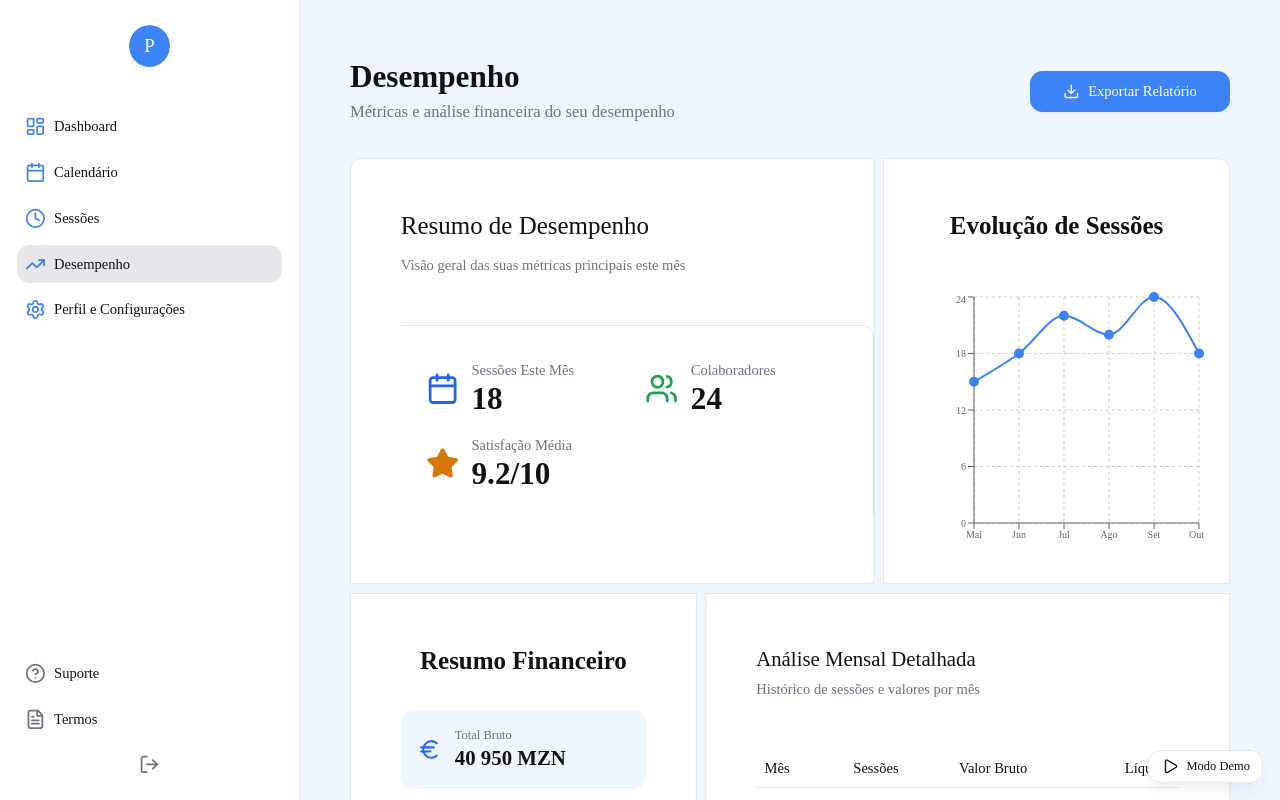
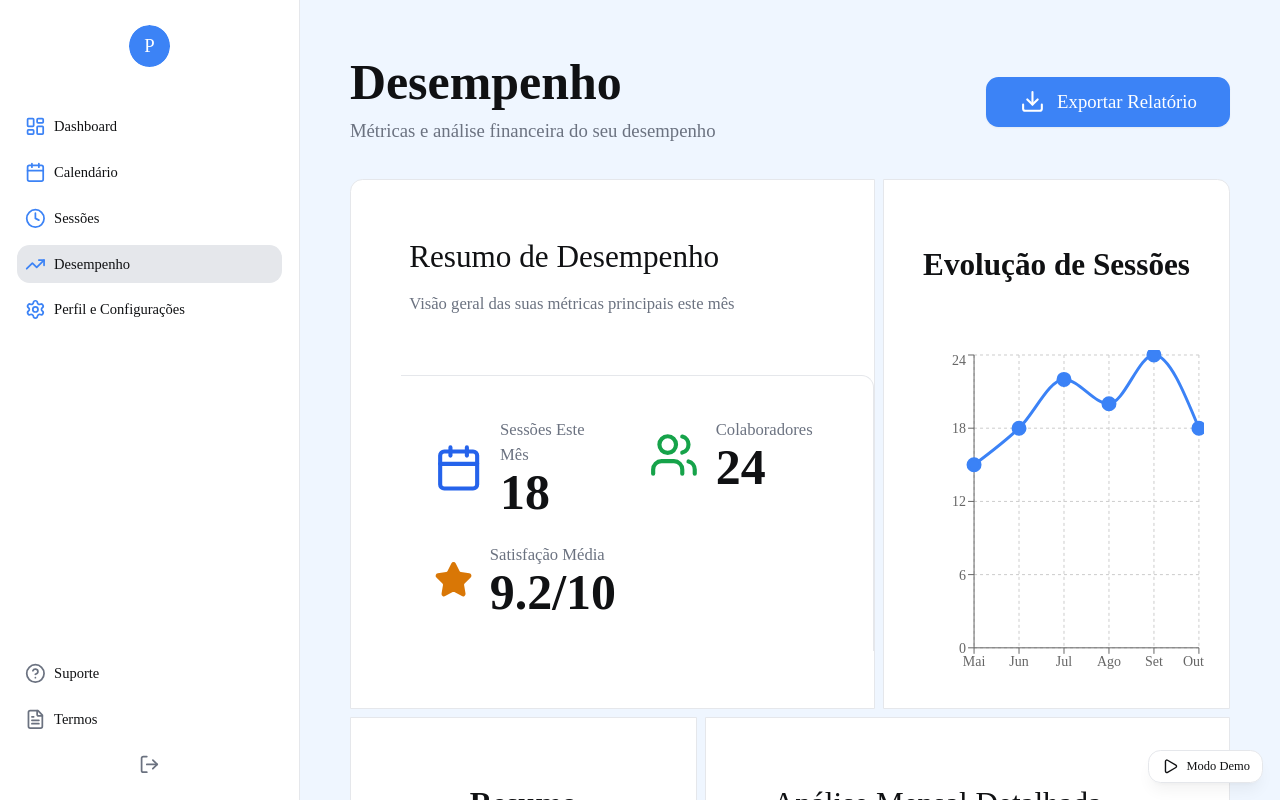
Before and after one commit to onhighmng/melhor-saude-final-57, a React (Vite) app: page /prestador/desempenho in a window 1280 px wide. Built offline with nearby package versions, Linux system fonts and the light colour scheme; a web font is replaced by a local one.

Commit message:
Refactor: Increase card element sizes

```diff
--- a/src/components/ui/prestador-performance-features.tsx
+++ b/src/components/ui/prestador-performance-features.tsx
@@ -53,8 +53,8 @@ export function PrestadorPerformanceFeatures({
         {/* Header with Export Button */}
         <div className="flex items-center justify-between mb-8">
           <div>
-            <h1 className="text-3xl font-bold text-foreground">Desempenho</h1>
-            <p className="text-muted-foreground mt-1">
+            <h1 className="text-5xl font-bold text-foreground">Desempenho</h1>
+            <p className="text-muted-foreground mt-2 text-lg">
               Métricas e análise financeira do seu desempenho
             </p>
           </div>
@@ -63,16 +63,16 @@ export function PrestadorPerformanceFeatures({
             onClick={onExportReport}
             disabled={isExporting}
             size="lg"
-            className="gap-2"
+            className="gap-3 text-lg px-8 py-6"
           >
             {isExporting ? (
               <>
-                <div className="animate-spin rounded-full h-4 w-4 border-b-2 border-white"></div>
+                <div className="animate-spin rounded-full h-6 w-6 border-b-2 border-white"></div>
                 Gerando...
               </>
             ) : (
               <>
-                <Download className="h-4 w-4" />
+                <Download className="h-6 w-6" />
                 Exportar Relatório
               </>
             )}
@@ -83,37 +83,37 @@ export function PrestadorPerformanceFeatures({
           {/* Performance Summary Card - Top Left */}
           <Card className="group overflow-hidden shadow-black/5 sm:col-span-3 sm:rounded-none sm:rounded-tl-xl">
             <CardHeader>
-              <div className="md:p-6">
-                <p className="font-medium text-2xl">Resumo de Desempenho</p>
-                <p className="text-muted-foreground mt-3 max-w-sm text-sm">Visão geral das suas métricas principais este mês</p>
+              <div className="md:p-8">
+                <p className="font-medium text-3xl">Resumo de Desempenho</p>
+                <p className="text-muted-foreground mt-4 max-w-sm text-base">Visão geral das suas métricas principais este mês</p>
               </div>
             </CardHeader>
 
             <div className="relative h-fit pl-6 md:pl-12">
               <div className="bg-background overflow-hidden rounded-tr-lg border-r border-t pr-2 pt-2 dark:bg-zinc-950">
-                <div className="p-6 grid grid-cols-2 gap-6">
-                  <div className="space-y-4">
-                    <div className="flex items-center gap-3">
-                      <Calendar className="h-8 w-8 text-blue-600" />
+                <div className="p-8 grid grid-cols-2 gap-8">
+                  <div className="space-y-6">
+                    <div className="flex items-center gap-4">
+                      <Calendar className="h-12 w-12 text-blue-600" />
                       <div>
-                        <p className="text-sm text-muted-foreground">Sessões Este Mês</p>
-                        <p className="text-3xl font-bold">{performance.sessionsThisMonth}</p>
+                        <p className="text-base text-muted-foreground">Sessões Este Mês</p>
+                        <p className="text-5xl font-bold">{performance.sessionsThisMonth}</p>
                       </div>
                     </div>
-                    <div className="flex items-center gap-3">
-                      <Star className="h-8 w-8 text-amber-600 fill-amber-600" />
+                    <div className="flex items-center gap-4">
+                      <Star className="h-12 w-12 text-amber-600 fill-amber-600" />
                       <div>
-                        <p className="text-sm text-muted-foreground">Satisfação Média</p>
-                        <p className="text-3xl font-bold">{performance.avgSatisfaction}/10</p>
+                        <p className="text-base text-muted-foreground">Satisfação Média</p>
+                        <p className="text-5xl font-bold">{performance.avgSatisfaction}/10</p>
                       </div>
                     </div>
                   </div>
-                  <div className="space-y-4">
-                    <div className="flex items-center gap-3">
-                      <Users className="h-8 w-8 text-green-600" />
+                  <div className="space-y-6">
+                    <div className="flex items-center gap-4">
+                      <Users className="h-12 w-12 text-green-600" />
                       <div>
-                        <p className="text-sm text-muted-foreground">Colaboradores</p>
-                        <p className="text-3xl font-bold">{performance.totalClients}</p>
+                        <p className="text-base text-muted-foreground">Colaboradores</p>
+                        <p className="text-5xl font-bold">{performance.totalClients}</p>
                       </div>
                     </div>
                   </div>
@@ -124,16 +124,16 @@ export function PrestadorPerformanceFeatures({
 
           {/* Evolution Chart - Top Right */}
           <Card className="group overflow-hidden shadow-zinc-950/5 sm:col-span-2 sm:rounded-none sm:rounded-tr-xl">
-            <p className="mx-auto my-6 max-w-md text-balance px-6 text-center text-lg font-semibold sm:text-2xl md:p-6">Evolução de Sessões</p>
+            <p className="mx-auto my-8 max-w-md text-balance px-6 text-center text-2xl font-semibold sm:text-3xl md:p-8">Evolução de Sessões</p>
 
             <CardContent className="mt-auto h-fit">
               <div className="relative mb-6 sm:mb-0">
-                <div className="h-64">
+                <div className="h-80">
                   <ResponsiveContainer width="100%" height="100%">
                     <LineChart data={sessionEvolution}>
                       <CartesianGrid strokeDasharray="3 3" />
-                      <XAxis dataKey="month" tick={{ fontSize: 10 }} />
-                      <YAxis yAxisId="sessions" tick={{ fontSize: 10 }} />
+                      <XAxis dataKey="month" tick={{ fontSize: 14 }} />
+                      <YAxis yAxisId="sessions" tick={{ fontSize: 14 }} />
                       <Tooltip
                         formatter={(value, name) => [
                           name === 'sessions' ? value : `${value}/10`,
@@ -145,8 +145,8 @@ export function PrestadorPerformanceFeatures({
                         type="monotone"
                         dataKey="sessions"
                         stroke="#3B82F6"
-                        strokeWidth={2}
-                        dot={{ fill: '#3B82F6', r: 4 }}
+                        strokeWidth={3}
+                        dot={{ fill: '#3B82F6', r: 6 }}
                       />
                     </LineChart>
                   </ResponsiveContainer>
@@ -156,36 +156,36 @@ export function PrestadorPerformanceFeatures({
           </Card>
 
           {/* Financial Summary - Bottom Left */}
-          <Card className="group p-6 shadow-black/5 sm:col-span-2 sm:rounded-none sm:rounded-bl-xl md:p-12">
-            <p className="mx-auto mb-8 max-w-md text-balance text-center text-lg font-semibold sm:text-2xl">Resumo Financeiro</p>
+          <Card className="group p-8 shadow-black/5 sm:col-span-2 sm:rounded-none sm:rounded-bl-xl md:p-16">
+            <p className="mx-auto mb-10 max-w-md text-balance text-center text-2xl font-semibold sm:text-3xl">Resumo Financeiro</p>
 
-            <div className="space-y-6">
-              <div className="flex items-center justify-between p-4 bg-blue-50 dark:bg-blue-950/30 rounded-lg">
-                <div className="flex items-center gap-3">
-                  <Euro className="h-6 w-6 text-blue-600" />
+            <div className="space-y-8">
+              <div className="flex items-center justify-between p-6 bg-blue-50 dark:bg-blue-950/30 rounded-lg">
+                <div className="flex items-center gap-4">
+                  <Euro className="h-10 w-10 text-blue-600" />
                   <div>
-                    <p className="text-xs text-muted-foreground">Total Bruto</p>
-                    <p className="text-xl font-bold">{totalGrossValue.toLocaleString('pt-PT')} MZN</p>
+                    <p className="text-base text-muted-foreground">Total Bruto</p>
+                    <p className="text-3xl font-bold">{totalGrossValue.toLocaleString('pt-PT')} MZN</p>
                   </div>
                 </div>
               </div>
 
-              <div className="flex items-center justify-between p-4 bg-orange-50 dark:bg-orange-950/30 rounded-lg">
-                <div className="flex items-center gap-3">
-                  <Percent className="h-6 w-6 text-orange-600" />
+              <div className="flex items-center justify-between p-6 bg-orange-50 dark:bg-orange-950/30 rounded-lg">
+                <div className="flex items-center gap-4">
+                  <Percent className="h-10 w-10 text-orange-600" />
                   <div>
-                    <p className="text-xs text-muted-foreground">Comissão</p>
-                    <p className="text-xl font-bold text-orange-600">{totalCommission.toLocaleString('pt-PT')} MZN</p>
+                    <p className="text-base text-muted-foreground">Comissão</p>
+                    <p className="text-3xl font-bold text-orange-600">{totalCommission.toLocaleString('pt-PT')} MZN</p>
                   </div>
                 </div>
               </div>
 
-              <div className="flex items-center justify-between p-4 bg-green-50 dark:bg-green-950/30 rounded-lg">
-                <div className="flex items-center gap-3">
-                  <TrendingUp className="h-6 w-6 text-green-600" />
+              <div className="flex items-center justify-between p-6 bg-green-50 dark:bg-green-950/30 rounded-lg">
+                <div className="flex items-center gap-4">
+                  <TrendingUp className="h-10 w-10 text-green-600" />
                   <div>
-                    <p className="text-xs text-muted-foreground">Total Líquido</p>
-                    <p className="text-xl font-bold text-green-600">{totalNetValue.toLocaleString('pt-PT')} MZN</p>
+                    <p className="text-base text-muted-foreground">Total Líquido</p>
+                    <p className="text-3xl font-bold text-green-600">{totalNetValue.toLocaleString('pt-PT')} MZN</p>
                   </div>
                 </div>
               </div>
@@ -194,28 +194,28 @@ export function PrestadorPerformanceFeatures({
 
           {/* Financial Table - Bottom Right */}
           <Card className="group relative shadow-black/5 sm:col-span-3 sm:rounded-none sm:rounded-br-xl">
-            <CardHeader className="p-6 md:p-12">
-              <p className="font-medium text-xl">Análise Mensal Detalhada</p>
-              <p className="text-muted-foreground mt-2 max-w-sm text-sm">Histórico de sessões e valores por mês</p>
+            <CardHeader className="p-8 md:p-16">
+              <p className="font-medium text-3xl">Análise Mensal Detalhada</p>
+              <p className="text-muted-foreground mt-3 max-w-sm text-base">Histórico de sessões e valores por mês</p>
             </CardHeader>
-            <CardContent className="relative h-fit px-6 pb-6 md:px-12 md:pb-12">
+            <CardContent className="relative h-fit px-8 pb-8 md:px-16 md:pb-16">
               <div className="overflow-x-auto">
-                <table className="w-full text-sm">
+                <table className="w-full text-base">
                   <thead>
-                    <tr className="border-b">
-                      <th className="text-left p-2 font-medium">Mês</th>
-                      <th className="text-right p-2 font-medium">Sessões</th>
-                      <th className="text-right p-2 font-medium">Valor Bruto</th>
-                      <th className="text-right p-2 font-medium">Líquido</th>
+                    <tr className="border-b-2">
+                      <th className="text-left p-4 font-semibold text-lg">Mês</th>
+                      <th className="text-right p-4 font-semibold text-lg">Sessões</th>
+                      <th className="text-right p-4 font-semibold text-lg">Valor Bruto</th>
+                      <th className="text-right p-4 font-semibold text-lg">Líquido</th>
                     </tr>
                   </thead>
                   <tbody>
                     {financialData.slice(-6).map((item, index) => (
                       <tr key={index} className="border-b hover:bg-muted/30">
-                        <td className="p-2 font-medium">{item.month}</td>
-                        <td className="p-2 text-right">{item.sessions}</td>
-                        <td className="p-2 text-right">{item.grossValue.toLocaleString('pt-PT')} MZN</td>
-                        <td className="p-2 text-right text-green-600 font-semibold">
+                        <td className="p-4 font-medium text-base">{item.month}</td>
+                        <td className="p-4 text-right text-base">{item.sessions}</td>
+                        <td className="p-4 text-right text-base">{item.grossValue.toLocaleString('pt-PT')} MZN</td>
+                        <td className="p-4 text-right text-green-600 font-semibold text-base">
                           {item.netValue.toLocaleString('pt-PT')} MZN
                         </td>
                       </tr>
@@ -223,10 +223,10 @@ export function PrestadorPerformanceFeatures({
                   </tbody>
                   <tfoot>
                     <tr className="border-t-2 bg-muted/30">
-                      <td className="p-2 font-bold">Total</td>
-                      <td className="p-2 text-right font-bold">{totalSessions}</td>
-                      <td className="p-2 text-right font-bold">{totalGrossValue.toLocaleString('pt-PT')} MZN</td>
-                      <td className="p-2 text-right font-bold text-green-600">
+                      <td className="p-4 font-bold text-lg">Total</td>
+                      <td className="p-4 text-right font-bold text-lg">{totalSessions}</td>
+                      <td className="p-4 text-right font-bold text-lg">{totalGrossValue.toLocaleString('pt-PT')} MZN</td>
+                      <td className="p-4 text-right font-bold text-green-600 text-lg">
                         {totalNetValue.toLocaleString('pt-PT')} MZN
                       </td>
                     </tr>
@@ -239,45 +239,45 @@ export function PrestadorPerformanceFeatures({
 
         {/* Performance Insights - Full Width Bottom */}
         <Card className="mt-2 shadow-black/5">
-          <CardHeader className="p-6 md:p-12">
-            <p className="font-medium text-xl flex items-center gap-2">
-              <BarChart3 className="h-5 w-5" />
+          <CardHeader className="p-8 md:p-16">
+            <p className="font-medium text-3xl flex items-center gap-3">
+              <BarChart3 className="h-8 w-8" />
               Insights de Desempenho
             </p>
           </CardHeader>
-          <CardContent className="px-6 pb-6 md:px-12 md:pb-12">
-            <div className="grid grid-cols-1 md:grid-cols-2 gap-8">
-              <div className="space-y-4">
-                <h4 className="font-semibold text-green-700">Pontos Fortes</h4>
-                <ul className="space-y-2 text-sm">
-                  <li className="flex items-center gap-2">
-                    <div className="w-2 h-2 bg-green-500 rounded-full"></div>
+          <CardContent className="px-8 pb-8 md:px-16 md:pb-16">
+            <div className="grid grid-cols-1 md:grid-cols-2 gap-12">
+              <div className="space-y-6">
+                <h4 className="font-semibold text-green-700 text-2xl">Pontos Fortes</h4>
+                <ul className="space-y-4 text-base">
+                  <li className="flex items-center gap-3">
+                    <div className="w-3 h-3 bg-green-500 rounded-full"></div>
                     Alta satisfação dos colaboradores ({performance.avgSatisfaction}/10)
                   </li>
-                  <li className="flex items-center gap-2">
-                    <div className="w-2 h-2 bg-green-500 rounded-full"></div>
+                  <li className="flex items-center gap-3">
+                    <div className="w-3 h-3 bg-green-500 rounded-full"></div>
                     Excelente taxa de retenção ({performance.retentionRate}%)
                   </li>
-                  <li className="flex items-center gap-2">
-                    <div className="w-2 h-2 bg-green-500 rounded-full"></div>
+                  <li className="flex items-center gap-3">
+                    <div className="w-3 h-3 bg-green-500 rounded-full"></div>
                     Crescimento consistente de sessões
                   </li>
                 </ul>
               </div>
 
-              <div className="space-y-4">
-                <h4 className="font-semibold text-amber-700">Oportunidades</h4>
-                <ul className="space-y-2 text-sm">
-                  <li className="flex items-center gap-2">
-                    <div className="w-2 h-2 bg-amber-500 rounded-full"></div>
+              <div className="space-y-6">
+                <h4 className="font-semibold text-amber-700 text-2xl">Oportunidades</h4>
+                <ul className="space-y-4 text-base">
+                  <li className="flex items-center gap-3">
+                    <div className="w-3 h-3 bg-amber-500 rounded-full"></div>
                     Expandir para mais colaboradores únicos
                   </li>
-                  <li className="flex items-center gap-2">
-                    <div className="w-2 h-2 bg-amber-500 rounded-full"></div>
+                  <li className="flex items-center gap-3">
+                    <div className="w-3 h-3 bg-amber-500 rounded-full"></div>
                     Aumentar número de sessões por mês
                   </li>
-                  <li className="flex items-center gap-2">
-                    <div className="w-2 h-2 bg-amber-500 rounded-full"></div>
+                  <li className="flex items-center gap-3">
+                    <div className="w-3 h-3 bg-amber-500 rounded-full"></div>
                     Diversificar tipos de sessões oferecidas
                   </li>
                 </ul>
```
